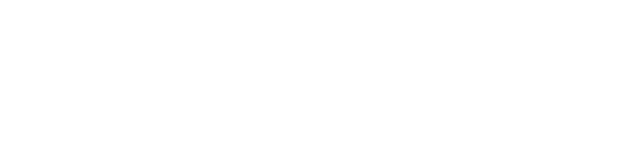
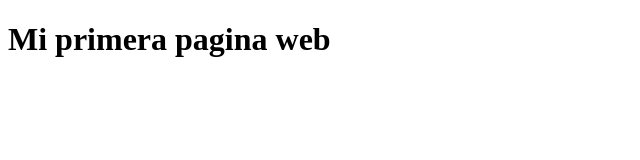
Before and after one commit to Masfloro/Java-Script, a plain HTML site: page index.html in a window 1280 px wide. Shown: the whole page, without its empty margins (0-640 px from the left). Drawn offline with Linux system fonts and the light colour scheme.

Commit message:
Creacion del titulo

```diff
--- a/index.html
+++ b/index.html
@@ -6,7 +6,16 @@
     <meta name="viewport" content="width=device-width, initial-scale=1.0">
     <title>Mi primera pagina</title>
 </head>
+
 <body>
+
+    <header>
+        <hgroup>
+            <h1>Mi primera pagina web</h1>
+        </hgroup>
+    </header>
+
+
 
 </body>
 </html>
```
